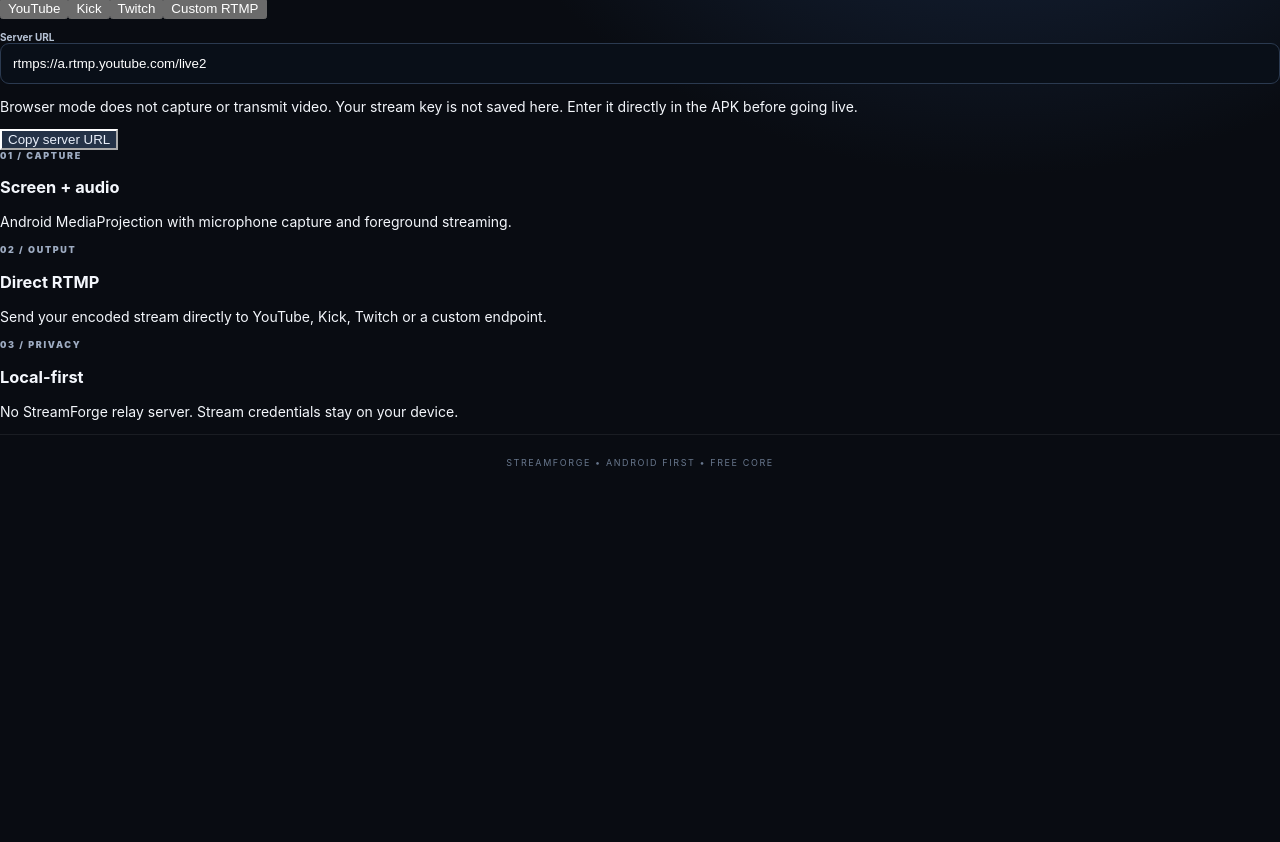
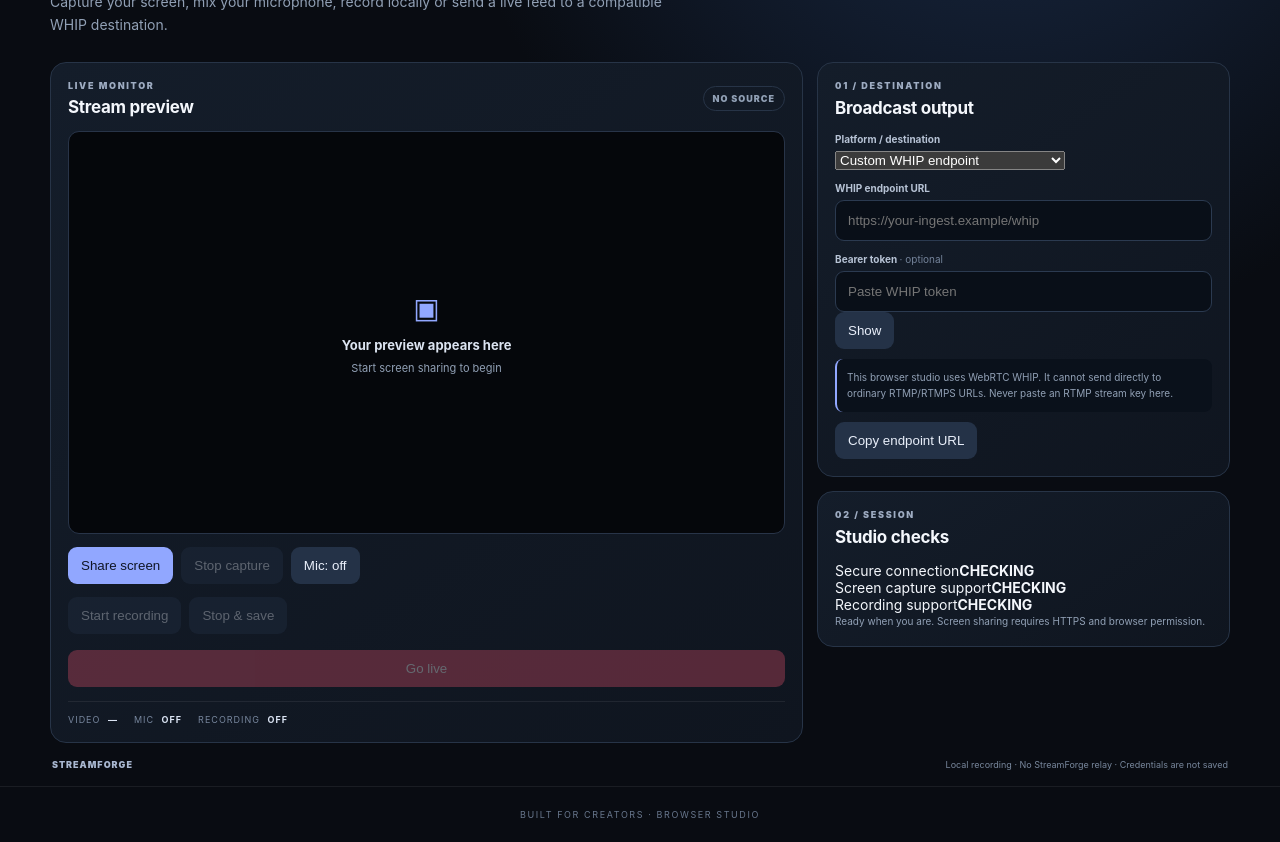
Before and after one commit to Ranit-rex/StreamForge, a plain HTML site: page browser/index.html in a window 1280 px wide. Shown: the part 267-1109 px from the top of the page. Before the commit the page ends 800 px from the top, so only its background shows below. Drawn offline with Linux system fonts and the light colour scheme.

Commit message:
Build functional browser studio interface

```diff
--- a/browser/index.html
+++ b/browser/index.html
@@ -1,26 +1,77 @@
 <!doctype html>
 <html lang="en">
 <head>
-<meta charset="utf-8"><meta name="viewport" content="width=device-width,initial-scale=1,viewport-fit=cover">
-<meta name="theme-color" content="#0b0e13"><meta name="description" content="StreamForge mobile streaming studio companion.">
-<link rel="manifest" href="manifest.webmanifest"><link rel="stylesheet" href="styles.css">
+<meta charset="utf-8">
+<meta name="viewport" content="width=device-width,initial-scale=1,viewport-fit=cover">
+<meta name="theme-color" content="#080b12">
+<meta name="description" content="StreamForge — browser-based screen streaming and recording studio.">
+<link rel="manifest" href="manifest.webmanifest">
+<link rel="stylesheet" href="styles.css">
 <title>StreamForge Studio</title>
 </head>
 <body>
-<header class="top"><a class="brand" href="#">STREAMFORGE</a><span class="tag">BROWSER STUDIO</span><button id="install" class="quiet" hidden>Install</button></header>
-<main>
-<section class="hero"><div class="eyebrow">YOUR MOBILE BROADCAST WORKSPACE</div><h1>Go live.<br><span>From anywhere.</span></h1><p>Prepare your destination, choose a platform and open the Android broadcaster when you are ready.</p><a class="primary" href="streamforge://studio">Open StreamForge APK</a></section>
-<section class="panel">
-<div class="panel-head"><div><div class="eyebrow">DESTINATIONS</div><h2>Streaming platforms</h2></div><span class="online">● LOCAL SETUP</span></div>
-<div class="platforms"><button data-platform="youtube" class="platform active">YouTube</button><button data-platform="kick" class="platform">Kick</button><button data-platform="twitch" class="platform">Twitch</button><button data-platform="custom" class="platform">Custom RTMP</button></div>
-<label>Server URL<input id="server" value="rtmps://a.rtmp.youtube.com/live2" spellcheck="false"></label>
-<p class="hint">Browser mode does not capture or transmit video. Your stream key is not saved here. Enter it directly in the APK before going live.</p>
-<button id="copyServer" class="secondary">Copy server URL</button>
-</section>
-<section class="grid">
-<article class="mini"><div class="eyebrow">01 / CAPTURE</div><h3>Screen + audio</h3><p>Android MediaProjection with microphone capture and foreground streaming.</p></article>
-<article class="mini"><div class="eyebrow">02 / OUTPUT</div><h3>Direct RTMP</h3><p>Send your encoded stream directly to YouTube, Kick, Twitch or a custom endpoint.</p></article>
-<article class="mini"><div class="eyebrow">03 / PRIVACY</div><h3>Local-first</h3><p>No StreamForge relay server. Stream credentials stay on your device.</p></article>
-</section>
-</main><footer>STREAMFORGE • ANDROID FIRST • FREE CORE</footer><script src="app.js"></script>
-</body></html>
+<header class="topbar">
+  <a class="brand" href="./" aria-label="StreamForge home"><span class="brand-mark">S</span><span>STREAMFORGE</span></a>
+  <div class="top-status"><i id="statusDot"></i><span id="statusText">STUDIO READY</span></div>
+  <button id="install" class="button ghost install" hidden>Install app</button>
+</header>
+<main class="layout">
+  <section class="intro">
+    <div class="eyebrow">BROWSER BROADCAST WORKSPACE</div>
+    <h1>Your stream.<br><span>Your control.</span></h1>
+    <p>Capture your screen, mix your microphone, record locally or send a live feed to a compatible WHIP destination.</p>
+  </section>
+  <section class="workspace">
+    <div class="preview-card">
+      <div class="section-head"><div><div class="eyebrow">LIVE MONITOR</div><h2>Stream preview</h2></div><span id="captureState" class="pill">NO SOURCE</span></div>
+      <div class="preview-wrap">
+        <video id="preview" autoplay playsinline muted></video>
+        <div id="emptyState" class="empty-state"><div class="screen-icon">▣</div><strong>Your preview appears here</strong><span>Start screen sharing to begin</span></div>
+      </div>
+      <div class="controls">
+        <button id="shareScreen" class="button primary">Share screen</button>
+        <button id="stopCapture" class="button secondary" disabled>Stop capture</button>
+        <button id="toggleMic" class="button secondary">Mic: off</button>
+      </div>
+      <div class="controls recording-controls">
+        <button id="startRecord" class="button secondary" disabled>Start recording</button>
+        <button id="stopRecord" class="button ghost" disabled>Stop & save</button>
+        <button id="goLive" class="button live" disabled>Go live</button>
+        <button id="endLive" class="button danger" hidden>End stream</button>
+      </div>
+      <div class="meters">
+        <span>VIDEO <b id="videoInfo">—</b></span><span>MIC <b id="micInfo">OFF</b></span><span>RECORDING <b id="recordInfo">OFF</b></span>
+      </div>
+    </div>
+    <aside class="side-column">
+      <section class="card">
+        <div class="eyebrow">01 / DESTINATION</div><h2>Broadcast output</h2>
+        <label for="platform">Platform / destination</label>
+        <select id="platform">
+          <option value="custom">Custom WHIP endpoint</option>
+          <option value="youtube">YouTube (WHIP endpoint required)</option>
+          <option value="twitch">Twitch (WHIP gateway required)</option>
+          <option value="kick">Kick (WHIP gateway required)</option>
+        </select>
+        <label for="whipUrl">WHIP endpoint URL</label>
+        <input id="whipUrl" type="url" inputmode="url" placeholder="https://your-ingest.example/whip" autocomplete="url" spellcheck="false">
+        <label for="streamToken">Bearer token <span class="optional">· optional</span></label>
+        <div class="secret-row"><input id="streamToken" type="password" placeholder="Paste WHIP token" autocomplete="off"><button id="toggleToken" class="button ghost small" type="button">Show</button></div>
+        <p class="note">This browser studio uses WebRTC WHIP. It cannot send directly to ordinary RTMP/RTMPS URLs. Never paste an RTMP stream key here.</p>
+        <button id="copyEndpoint" class="button ghost full" type="button">Copy endpoint URL</button>
+      </section>
+      <section class="card">
+        <div class="eyebrow">02 / SESSION</div><h2>Studio checks</h2>
+        <div class="check-row"><span>Secure connection</span><b id="secureInfo">CHECKING</b></div>
+        <div class="check-row"><span>Screen capture support</span><b id="captureSupport">CHECKING</b></div>
+        <div class="check-row"><span>Recording support</span><b id="recordSupport">CHECKING</b></div>
+        <p id="message" class="muted" role="status" aria-live="polite">Ready when you are. Screen sharing requires HTTPS and browser permission.</p>
+      </section>
+    </aside>
+  </section>
+  <div class="privacy"><span>STREAMFORGE</span><span>Local recording · No StreamForge relay · Credentials are not saved</span></div>
+</main>
+<footer>BUILT FOR CREATORS · BROWSER STUDIO</footer>
+<script src="app.js"></script>
+</body>
+</html>
```
